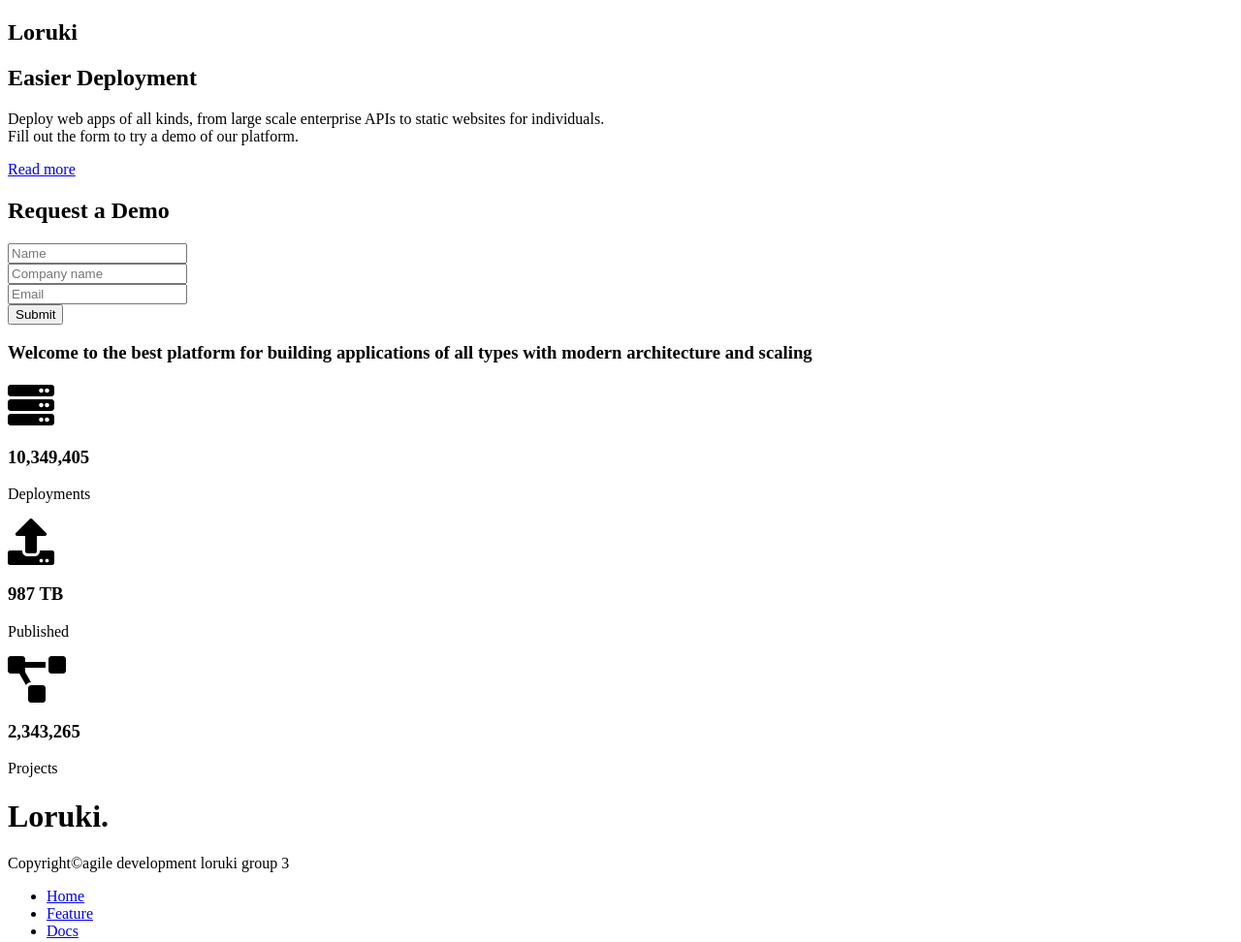
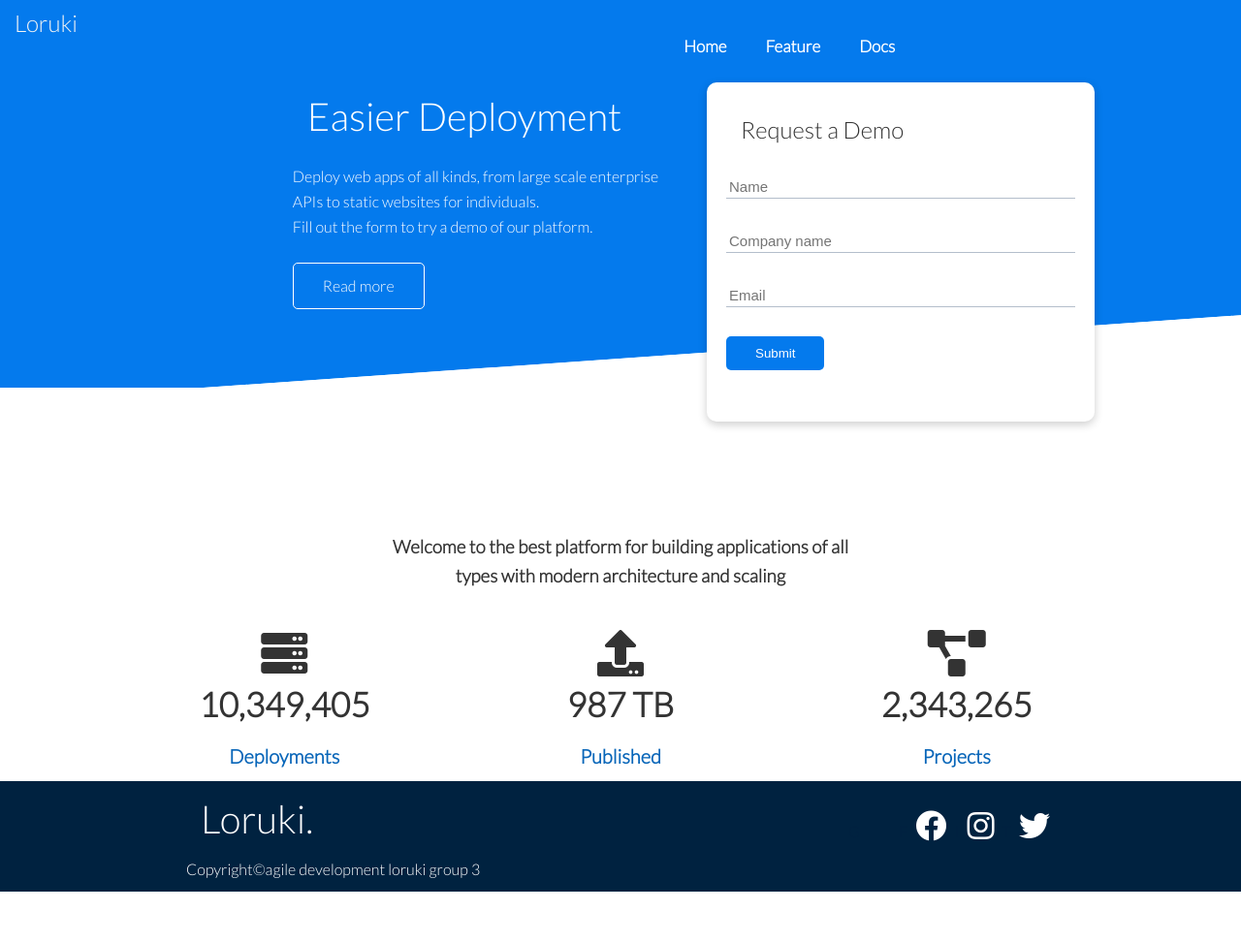
Before and after one commit to HYF-Class19/agile-development-loruki-group-3, a website: page index.html in a window 1280 px wide. Shown: the top 972 px of the page at 97% size. After the commit the page ends 920 px from the top, so only its background shows below. Drawn offline with Linux system fonts and the light colour scheme; the site is published under a folder, as on GitHub Pages, so addresses that start at the root find nothing.

Commit message:
fixed path root

```diff
--- a/index.html
+++ b/index.html
@@ -15,8 +15,8 @@
       integrity="sha512-+4zCK9k+qNFUR5X+cKL9EIR+ZOhtIloNl9GIKS57V1MyNsYpYcUrUeQc9vNfzsWfV28IaLL3i96P9sdNyeRssA=="
       crossorigin="anonymous"
     />
-    <link rel="stylesheet" href="/styles/style.css" />
-    <link rel="stylesheet" href="/styles/index.css" />
+    <link rel="stylesheet" href="./styles/style.css" />
+    <link rel="stylesheet" href="./styles/index.css" />
     <title>project</title>
   </head>
   <body>
@@ -38,7 +38,7 @@
             static websites for individuals. <br />
             Fill out the form to try a demo of our platform.
           </p>
-          <a href="features.html" class="btn btn-outline">Read more</a>
+          <a href="../pages/features.html" class="btn btn-outline">Read more</a>
         </div>
         <div class="showcase-form card">
           <h2>Request a Demo</h2>
@@ -104,13 +104,13 @@
           <nav>
             <ul>
               <li>
-                <a href="index.html">Home</a>
+                <a href="./index.html">Home</a>
               </li>
               <li>
-                <a href="/pages/features.html">Feature</a>
+                <a href="../pages/features.html">Feature</a>
               </li>
               <li>
-                <a href="/pages/docs.html">Docs</a>
+                <a href="../pages/docs.html">Docs</a>
               </li>
             </ul>
           </nav>
```
